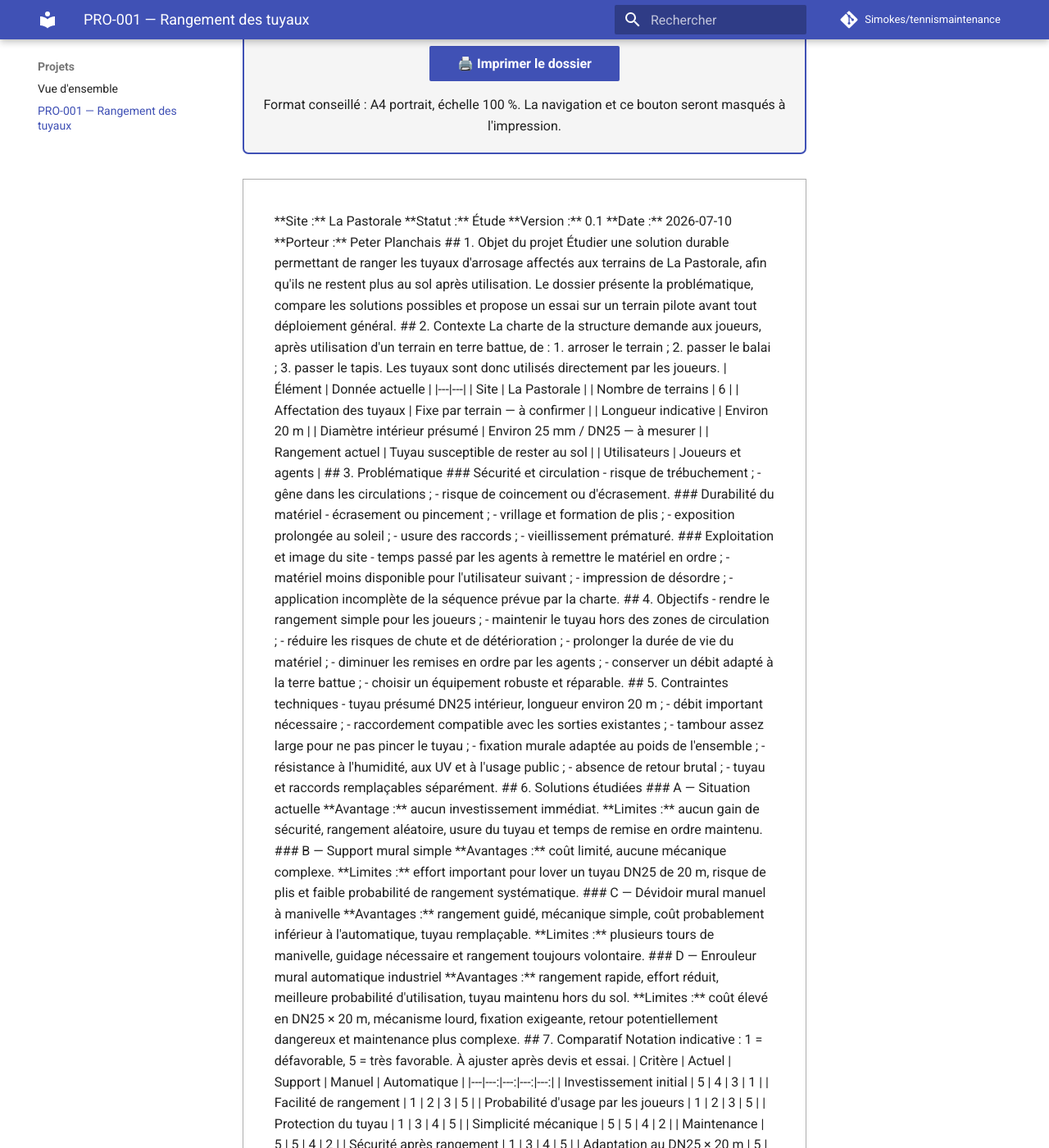
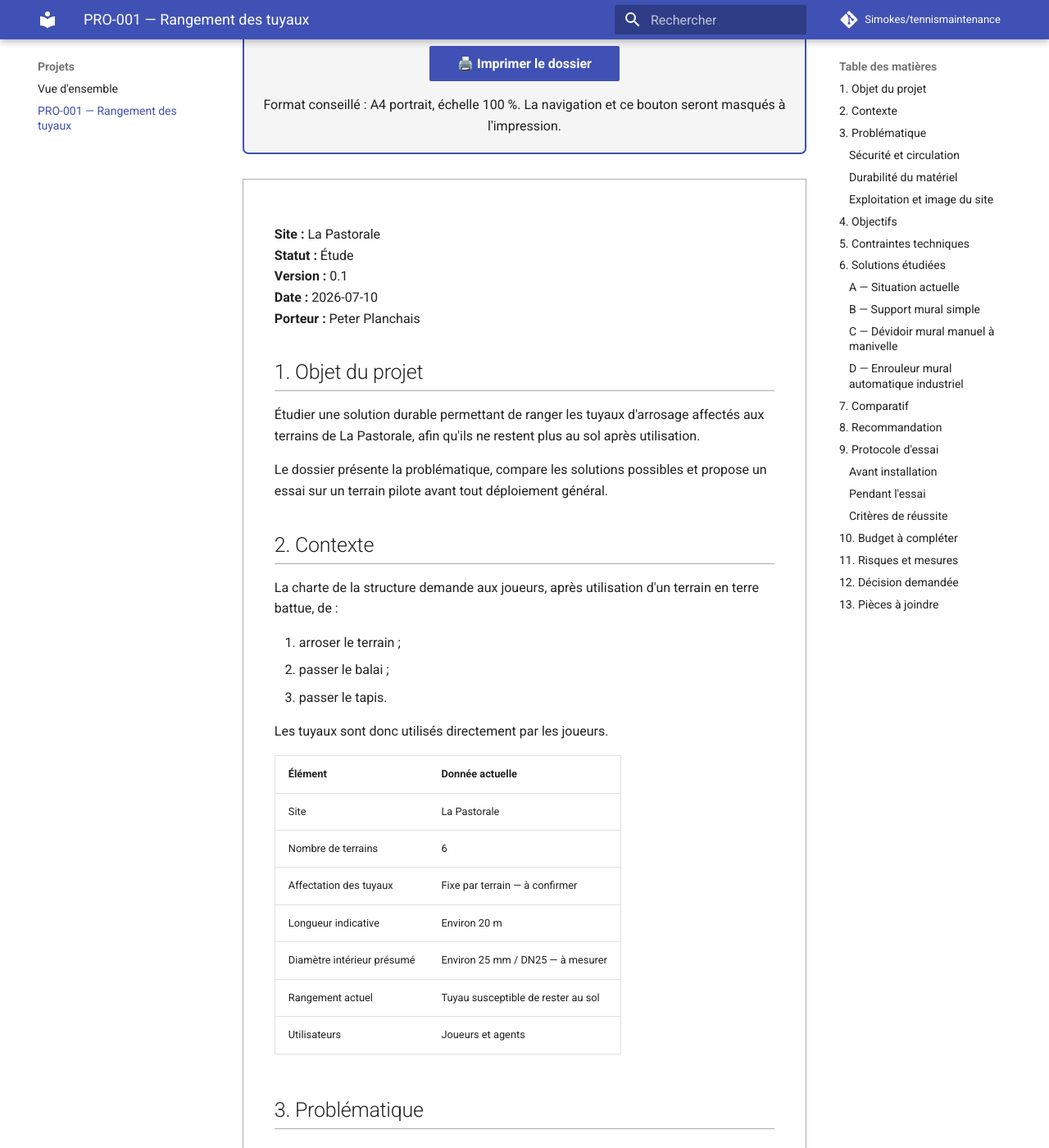
Before and after one commit to Simokes/tennismaintenance, an MkDocs documentation site: the page built from docs/projects/PRO-001-gestion-tuyaux-arrosage.md, in a window 1280 px wide and 1400 px high, scrolled down 235 px. Shown: the whole window at 82% size. Built offline with MkDocs 1.6.1 and Material for MkDocs 9.7.7, drawn with Linux system fonts in a browser that asks for light colours; comment, search, counter and statistics services are not loaded; some of the changed text lies outside the part shown.

Commit message:
Corriger le rendu Markdown du dossier PRO-001

```diff
--- a/docs/projects/PRO-001-gestion-tuyaux-arrosage.md
+++ b/docs/projects/PRO-001-gestion-tuyaux-arrosage.md
@@ -5,7 +5,7 @@
   <p>Format conseillé : A4 portrait, échelle 100 %. La navigation et ce bouton seront masqués à l'impression.</p>
 </div>
 
-<div class="project-report">
+<div class="project-report" markdown="1">
 
 **Site :** La Pastorale
 **Statut :** Étude
@@ -227,7 +227,7 @@ Relever :
 
 </div>
 
-<div class="no-print">
+<div class="no-print" markdown="1">
 
 [Consulter le document source complet](https://github.com/Simokes/tennismaintenance/blob/main/projects/PRO-001-gestion-tuyaux-arrosage.md)
 
```
